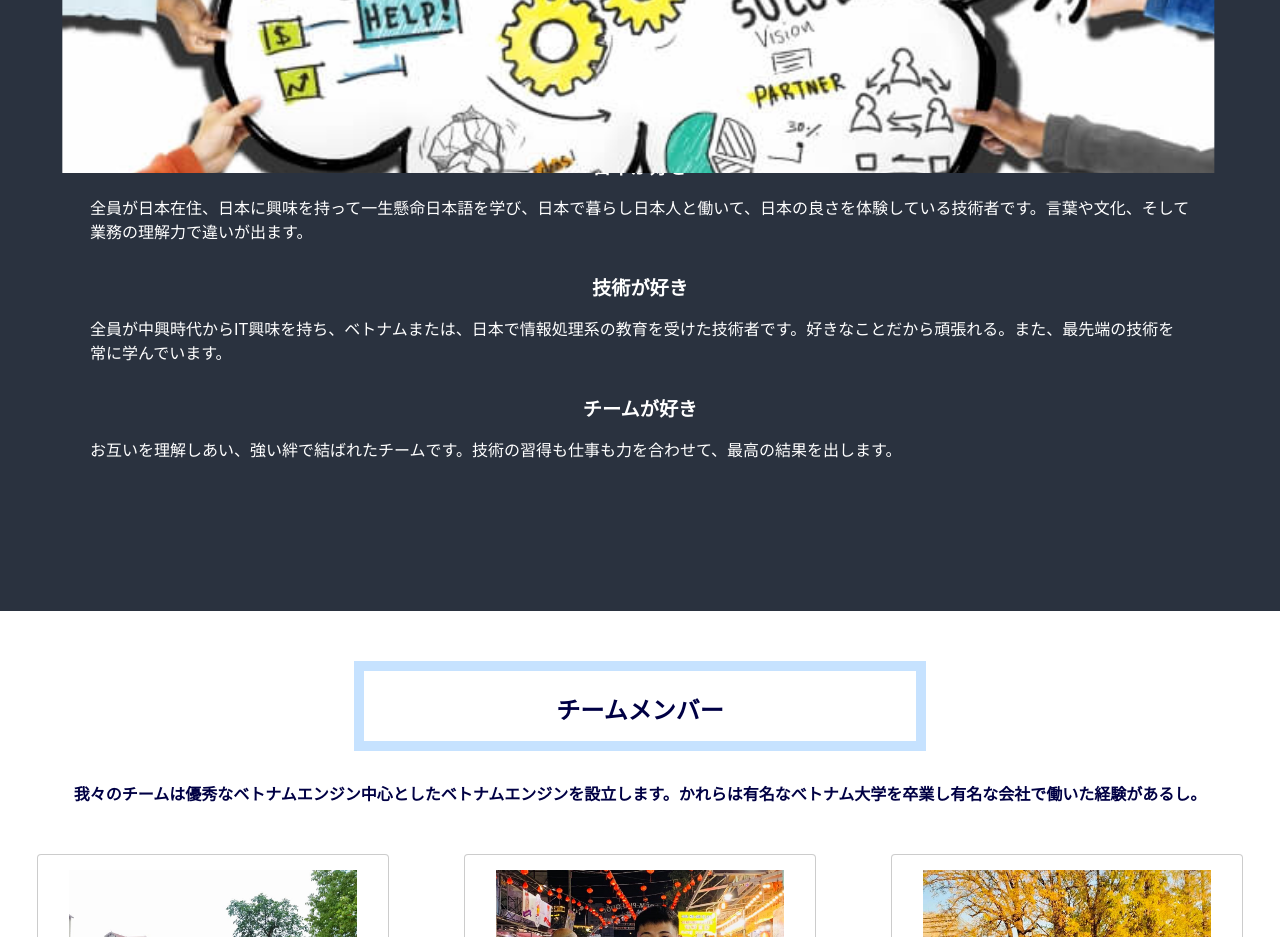
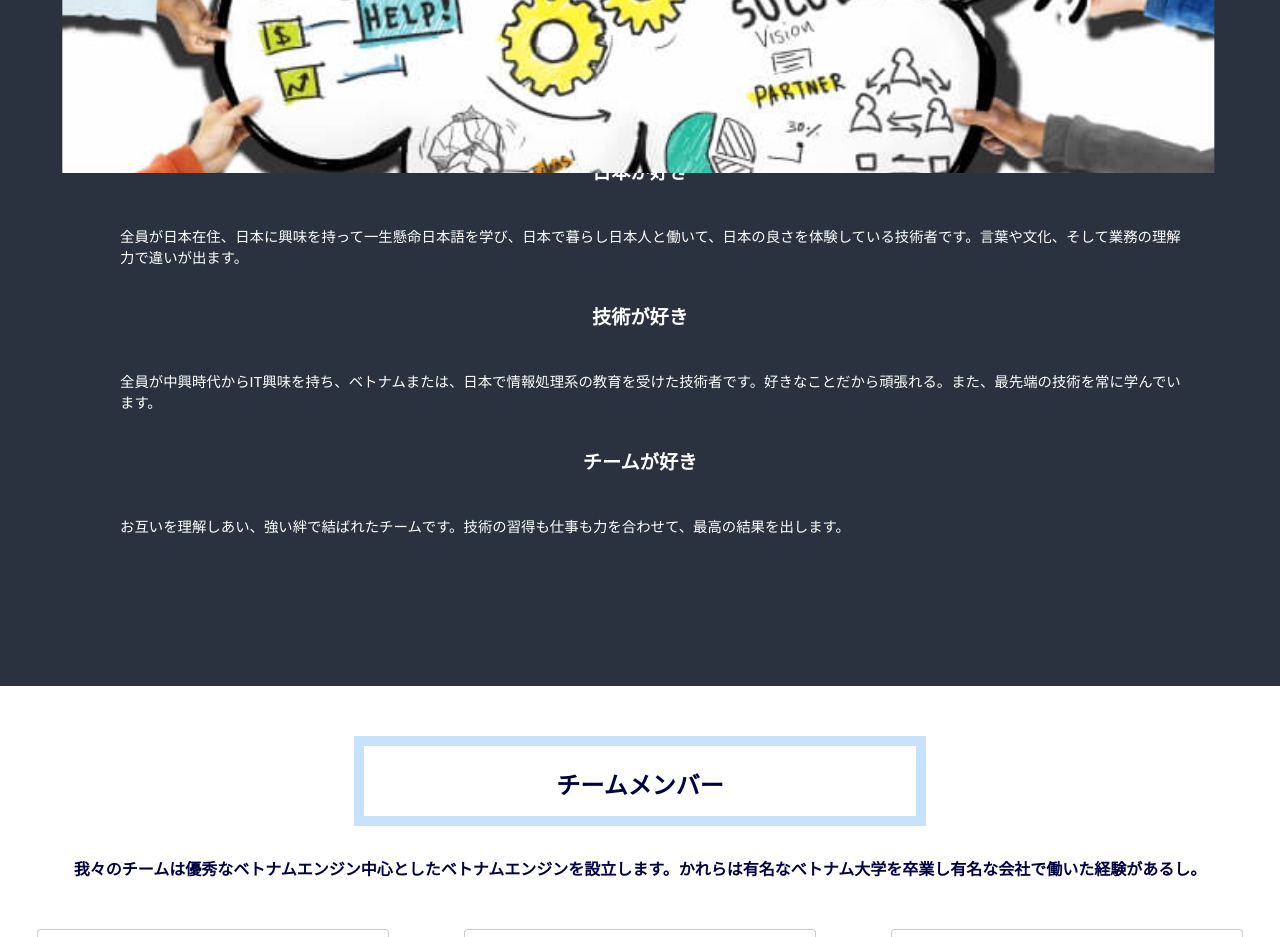
Before and after one commit to rokkuminchan/digitalmarketing, a React (Create React App) app: page / in a window 1280 px wide. Shown: the part 4780-5717 px from the top of the page. Built offline with nearby package versions, Linux system fonts and the light colour scheme.

Commit message:
Update Description.css

```diff
--- a/src/components/Description.css
+++ b/src/components/Description.css
@@ -6,15 +6,15 @@
     font-weight: bold;
     color: white;
     text-align: center;
-    padding-top:15px;
-    padding-bottom: 15px;
+    padding-top:20px;
+    padding-bottom: 40px;
   }
 
   .description__subtitle {
-    font-size: 1em;
+    font-size: 0.9em;
     color: white;
     text-align: left;
-    padding-left: 90px;
+    padding-left: 120px;
     padding-right:90px;
   }
   /* Extra Small Devices, Phones */
```
